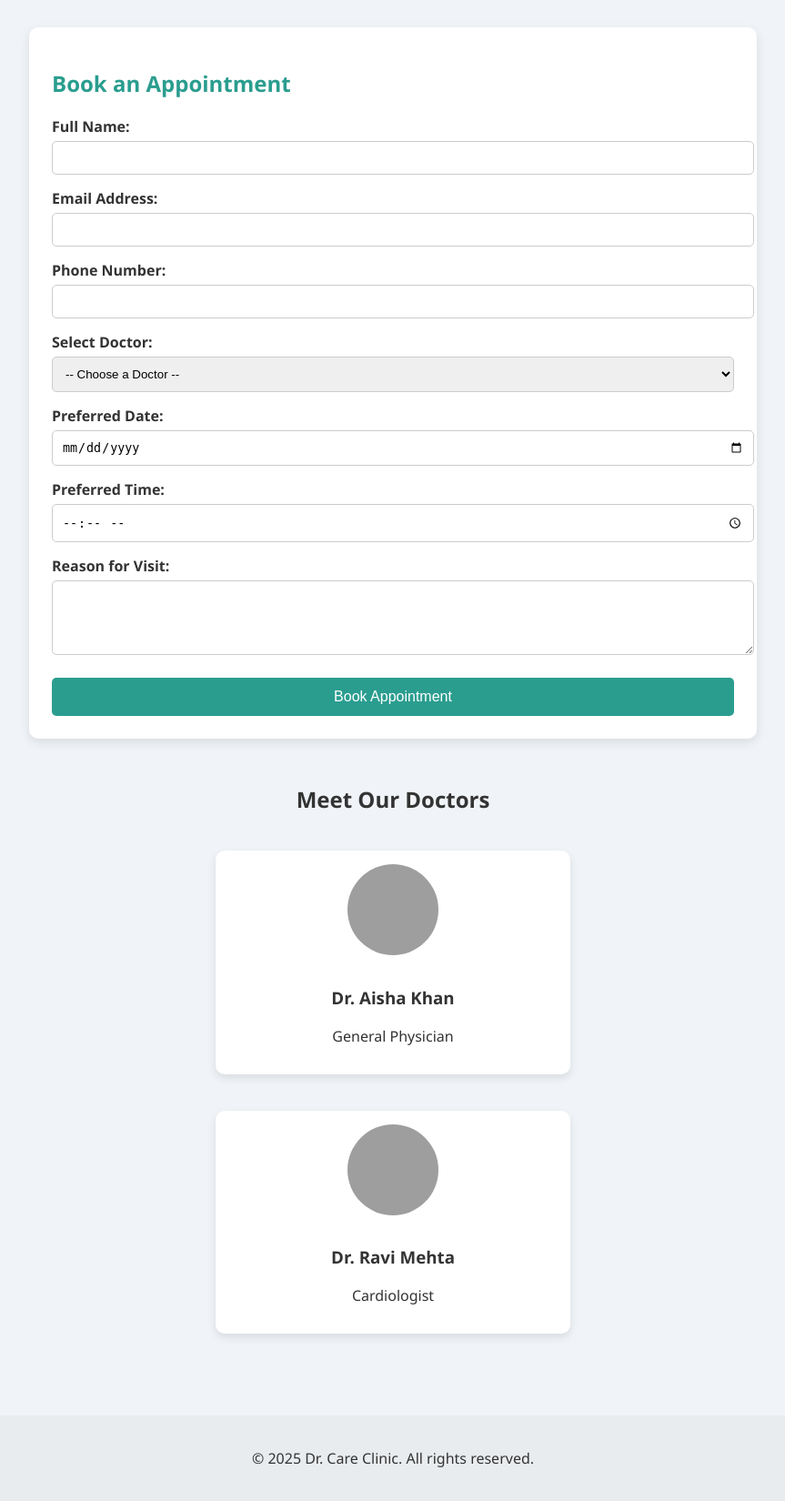
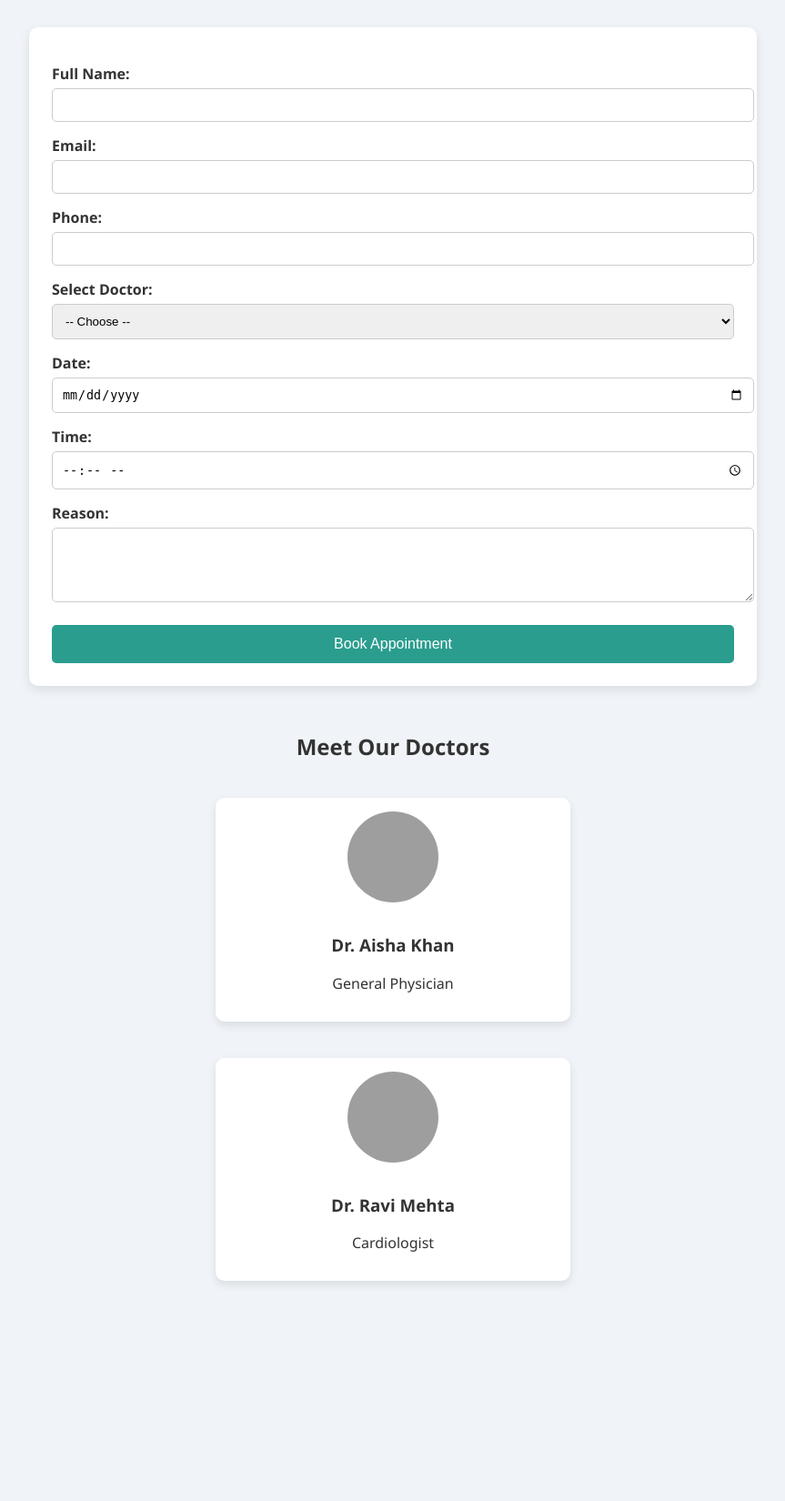
Before and after one commit to oves-ahmed/doctor-appointment, a Flask app: page / in a window 1280 px wide. Shown: the part 311-1961 px from the top of the page at 91% size, without its empty margins (208-1071 px from the left). After the commit the page ends 1723 px from the top, so only its background shows below. Run offline with Flask 3, Linux system fonts and the light colour scheme; some libraries are stand-ins or nearby versions; grey boxes are pictures that could not be loaded.

Commit message:
completed app development

```diff
--- a/app.py
+++ b/app.py
@@ -1,15 +1,15 @@
 from flask import Flask, render_template, request, redirect
-from flask_mysqldb import MySQL
+import mysql.connector
 
 app = Flask(__name__)
 
 # MySQL Configuration
-app.config['MYSQL_HOST'] = 'localhost'
-app.config['MYSQL_USER'] = 'root'
-app.config['MYSQL_PASSWORD'] = ''  # Replace with your MySQL password
-app.config['MYSQL_DB'] = 'clinic'
-
-mysql = MySQL(app)
+db_config = {
+    'host': 'localhost',
+    'user': 'user',     # Create a user in MySQL and replace here
+    'password': 'password',  # Replace with your MySQL password
+    'database': 'clinic'
+}
 
 @app.route('/')
 def index():
@@ -26,16 +26,24 @@ def submit():
         time = request.form['time']
         reason = request.form['reason']
 
-        cur = mysql.connection.cursor()
-        cur.execute("INSERT INTO appointments (name, email, phone, doctor, date, time, reason) VALUES (%s, %s, %s, %s, %s, %s, %s)",
-                    (name, email, phone, doctor, date, time, reason))
-        mysql.connection.commit()
-        cur.close()
-        return redirect('/success')
+        try:
+            conn = mysql.connector.connect(**db_config)
+            cursor = conn.cursor()
+            query = """
+                INSERT INTO appointments (name, email, phone, doctor, date, time, reason)
+                VALUES (%s, %s, %s, %s, %s, %s, %s)
+            """
+            cursor.execute(query, (name, email, phone, doctor, date, time, reason))
+            conn.commit()
+            cursor.close()
+            conn.close()
+            return redirect('/success')
+        except mysql.connector.Error as err:
+            return f"<h3>Database Error:</h3><p>{err}</p>"
 
 @app.route('/success')
 def success():
-    return "<h2>✅ Appointment Booked Successfully!</h2><p><a href='/'>Back to Home</a></p>"
+    return render_template('success.html')
 
 if __name__ == '__main__':
-    app.run(debug=True)
+    app.run(host='0.0.0.0', port=5000, debug=True)
--- /dev/null
+++ b/requirements.txt
@@ -0,0 +1,2 @@
+Flask
+mysql-connector-python
--- a/templates/style.css
+++ b/static/style.css
@@ -5,8 +5,8 @@ body {
   margin: 0;
 }
 
-header .hero {
-  background: url('images/clinic-banner.jpg') center/cover no-repeat;
+header {
+  background: url('/static/images/clinic-banner.jpg') center/cover no-repeat;
   color: white;
   text-align: center;
   padding: 80px 20px;
@@ -25,16 +25,11 @@ main {
   padding: 30px;
 }
 
-.booking-form {
+form {
   background: white;
   padding: 25px;
   border-radius: 10px;
   box-shadow: 0 4px 12px rgba(0,0,0,0.1);
-}
-
-.booking-form h2 {
-  margin-bottom: 20px;
-  color: #2a9d8f;
 }
 
 form label {
@@ -91,10 +86,3 @@ form button:hover {
   object-fit: cover;
   margin-bottom: 10px;
 }
-
-footer {
-  text-align: center;
-  padding: 20px;
-  background: #e9ecef;
-  margin-top: 40px;
-}
--- a/templates/index.html
+++ b/templates/index.html
@@ -2,68 +2,58 @@
 <html lang="en">
 <head>
   <meta charset="UTF-8" />
-  <meta name="viewport" content="width=device-width, initial-scale=1.0"/>
-  <title>Doctor Appointment Booking</title>
-  <link rel="stylesheet" href="style.css" />
+  <title>Doctor Appointment</title>
+  <link rel="stylesheet" href="{{ url_for('static', filename='style.css') }}">
 </head>
 <body>
   <header>
-    <div class="hero">
     <h1>Dr. Care Clinic</h1>
     <p>Book your appointment with trusted professionals</p>
-    </div>
   </header>
 
   <main>
-    <section class="booking-form">
-      <h2>Book an Appointment</h2>
-      <form action="submit.php" method="POST">
+    <form action="/submit" method="POST">
       <label for="name">Full Name:</label>
-        <input type="text" id="name" name="name" required />
+      <input type="text" name="name" required>
 
-        <label for="email">Email Address:</label>
-        <input type="email" id="email" name="email" required />
+      <label for="email">Email:</label>
+      <input type="email" name="email" required>
 
-        <label for="phone">Phone Number:</label>
-        <input type="tel" id="phone" name="phone" required />
+      <label for="phone">Phone:</label>
+      <input type="tel" name="phone" required>
 
       <label for="doctor">Select Doctor:</label>
-        <select id="doctor" name="doctor" required>
-          <option value="">-- Choose a Doctor --</option>
-          <option value="Dr. Aisha Khan">Dr. Aisha Khan (General Physician)</option>
-          <option value="Dr. Ravi Mehta">Dr. Ravi Mehta (Cardiologist)</option>
+      <select name="doctor" required>
+        <option value="">-- Choose --</option>
+        <option value="Dr. Aisha Khan">Dr. Aisha Khan</option>
+        <option value="Dr. Ravi Mehta">Dr. Ravi Mehta</option>
       </select>
 
-        <label for="date">Preferred Date:</label>
-        <input type="date" id="date" name="date" required />
+      <label for="date">Date:</label>
+      <input type="date" name="date" required>
 
-        <label for="time">Preferred Time:</label>
-        <input type="time" id="time" name="time" required />
+      <label for="time">Time:</label>
+      <input type="time" name="time" required>
 
-        <label for="reason">Reason for Visit:</label>
-        <textarea id="reason" name="reason" rows="4" required></textarea>
+      <label for="reason">Reason:</label>
+      <textarea name="reason" rows="4" required></textarea>
 
       <button type="submit">Book Appointment</button>
     </form>
-    </section>
 
     <section class="doctors">
       <h2>Meet Our Doctors</h2>
       <div class="doctor-card">
-        <img src="images/doctor1.jpg" alt="Dr. Aisha Khan" />
+        <img src="{{ url_for('static', filename='images/doctor1.jpg') }}" alt="Dr. Aisha Khan" />
         <h3>Dr. Aisha Khan</h3>
         <p>General Physician</p>
       </div>
       <div class="doctor-card">
-        <img src="images/doctor2.jpg" alt="Dr. Ravi Mehta" />
+        <img src="{{ url_for('static', filename='images/doctor2.jpg') }}" alt="Dr. Ravi Mehta" />
         <h3>Dr. Ravi Mehta</h3>
         <p>Cardiologist</p>
       </div>
     </section>
   </main>
-
-  <footer>
-    <p>&copy; 2025 Dr. Care Clinic. All rights reserved.</p>
-  </footer>
 </body>
 </html>
```
Also changed, not shown: templates/success.html (added, +17 -0 lines), 1 other file. Lines whose indentation alone changed are shown as unchanged.
